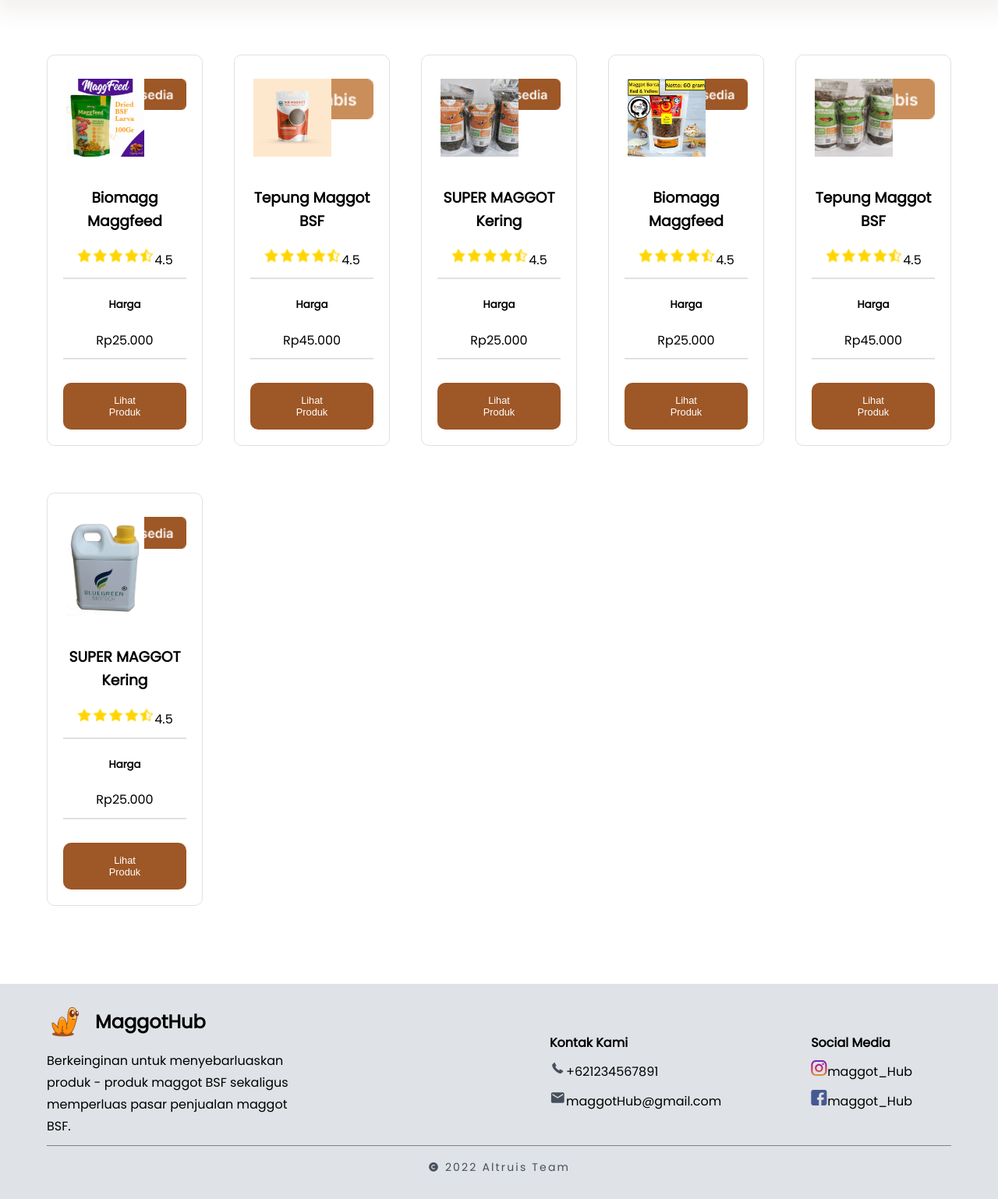
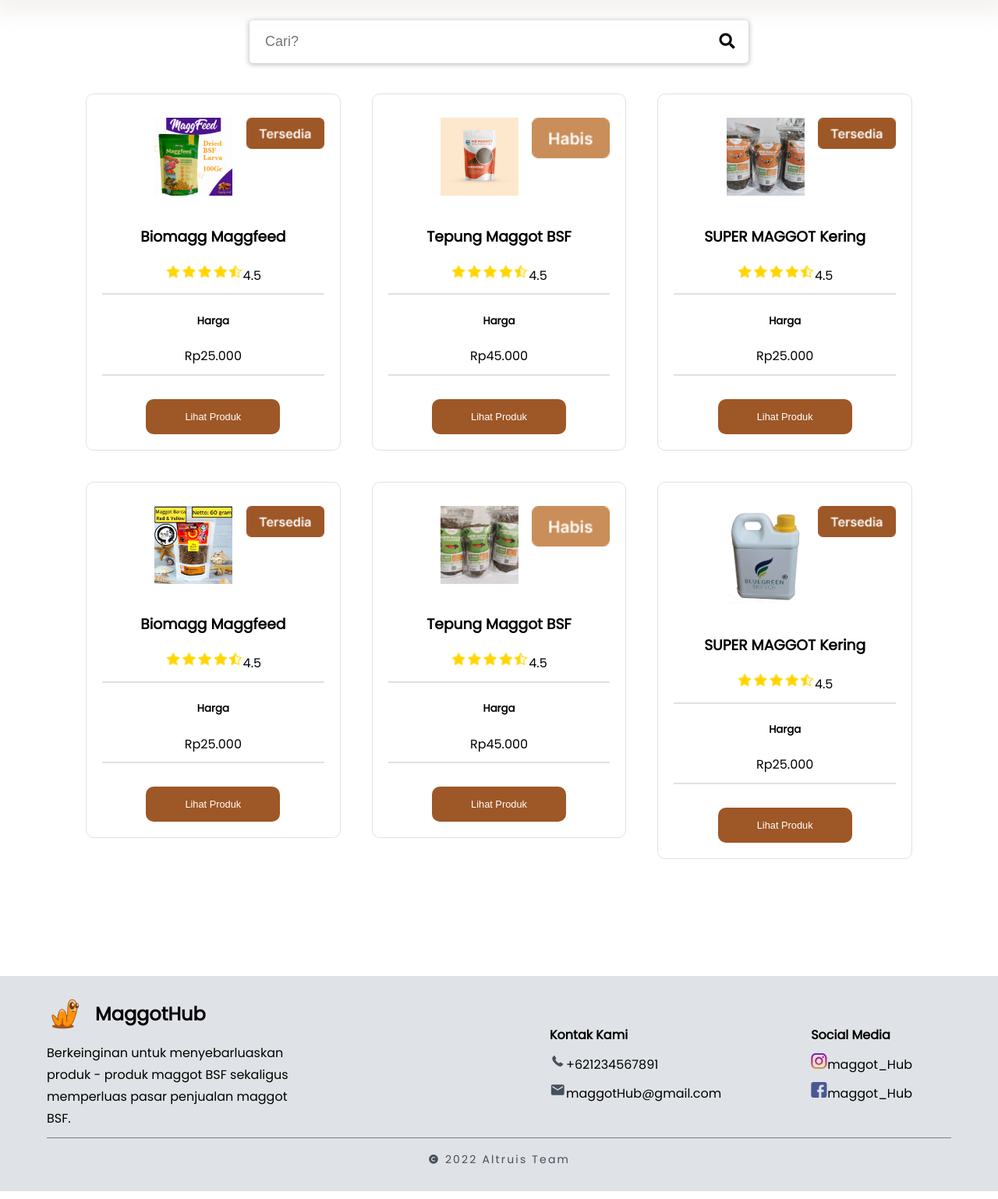
Before and after one commit to alfinabalqis/pt1-maggothub, a PHP site: page /produk.html in a window 1280 px wide. Shown: the part 80-1618 px from the top of the page at 78% size. Run offline with PHP 8.4, Linux system fonts and the light colour scheme.

Commit message:
Adding Searchbar - Produk Page

```diff
--- a/assets/css/style.css
+++ b/assets/css/style.css
@@ -318,7 +318,7 @@ button:hover {
   transform: rotate(180deg);
 }
 
-/* ===== Container =====*/
+/* ===== Home & Tentang BSF =====*/
 .isi {
   display: flex;
 }
@@ -404,13 +404,81 @@ button:hover {
   font-size: var(--normal-font-size);
 }
 
-/* ===== Produk =====*/
+/* ===== Searching =====*/
+.wrapper{
+  position: absolute;
+  left: 25%;
+  width: 50%;
+  margin-bottom: 10%;
+  z-index: 2;
+}
+.wrapper .search-input{
+  background: #fff;
+  width: 100%;
+  border-radius: 5px;
+  position: relative;
+  box-shadow: 0px 1px 5px 3px rgba(0,0,0,0.12);
+}
+.search-input input{
+  height: 55px;
+  width: 100%;
+  outline: none;
+  border: none;
+  border-radius: 5px;
+  padding: 0 60px 0 20px;
+  font-size: 18px;
+  box-shadow: 0px 1px 5px rgba(0,0,0,0.1);
+}
 
+.search-input.active input{
+  border-radius: 5px 5px 0 0;
+}
+.search-input .autocom-box{
+  padding: 0;
+  opacity: 0;
+  pointer-events: none;
+  max-height: 280px;
+  overflow-y: auto;
+}
+.search-input.active .autocom-box{
+  background: #fff;
+  padding: 10px 8px;
+  opacity: 1;
+  pointer-events: auto;
+}
+.autocom-box li{
+  list-style: none;
+  padding: 8px 12px;
+  display: none;
+  width: 100%;
+  cursor: default;
+  border-radius: 3px;
+}
+.search-input.active .autocom-box li{
+  color: #000;
+  display: block;
+}
+.autocom-box li:hover{
+  background: #efefef;
+}
+.search-input .icon{
+  position: absolute;
+  right: 0px;
+  top: 0px;
+  height: 55px;
+  width: 55px;
+  text-align: center;
+  line-height: 55px;
+  font-size: 20px;
+  cursor: pointer;
+}
+
+/* ===== List Produk =====*/
 .fix-img img {
   width: 100px;
 }
 .container {
-  padding: 50px;
+  padding: 100px;
 }
 
 .container h1{
--- /dev/null
+++ b/assets/script/searching.js
@@ -0,0 +1,59 @@
+// getting all required elements
+const searchWrapper = document.querySelector(".search-input");
+const inputBox = searchWrapper.querySelector("input");
+const suggBox = searchWrapper.querySelector(".autocom-box");
+const icon = searchWrapper.querySelector(".icon");
+let linkTag = searchWrapper.querySelector("a");
+let webLink;
+
+// if user press any key and release
+inputBox.onkeyup = (e)=>{
+    let userData = e.target.value; //user enetered data
+    let emptyArray = [];
+    if(userData){
+        icon.onclick = ()=>{
+            webLink = `https://www.google.com/search?q=${userData}`;
+            linkTag.setAttribute("href", webLink);
+            linkTag.click();
+        }
+        emptyArray = suggestions.filter((data)=>{
+            //filtering array value and user characters to lowercase and return only those words which are start with user enetered chars
+            return data.toLocaleLowerCase().startsWith(userData.toLocaleLowerCase());
+        });
+        emptyArray = emptyArray.map((data)=>{
+            // passing return data inside li tag
+            return data = `<li>${data}</li>`;
+        });
+        searchWrapper.classList.add("active"); //show autocomplete box
+        showSuggestions(emptyArray);
+        let allList = suggBox.querySelectorAll("li");
+        for (let i = 0; i < allList.length; i++) {
+            //adding onclick attribute in all li tag
+            allList[i].setAttribute("onclick", "select(this)");
+        }
+    }else{
+        searchWrapper.classList.remove("active"); //hide autocomplete box
+    }
+}
+
+function select(element){
+    let selectData = element.textContent;
+    inputBox.value = selectData;
+    icon.onclick = ()=>{
+        webLink = `https://www.google.com/search?q=${selectData}`;
+        linkTag.setAttribute("href", webLink);
+        linkTag.click();
+    }
+    searchWrapper.classList.remove("active");
+}
+
+function showSuggestions(list){
+    let listData;
+    if(!list.length){
+        userValue = inputBox.value;
+        listData = `<li>${userValue}</li>`;
+    }else{
+      listData = list.join('');
+    }
+    suggBox.innerHTML = listData;
+}
--- /dev/null
+++ b/assets/script/suggestions.js
@@ -0,0 +1,5 @@
+let suggestions = [
+    "Biomagg Maggfeed",
+    "Tepung Maggot BSF",
+    "SUPER MAGGOT Kering"
+];
--- a/produk.html
+++ b/produk.html
@@ -7,6 +7,7 @@
     <title>Produk</title>
     <link rel="shortcut icon" href="./assets/images/logo.png" type="image/x-icon">
     <link rel="stylesheet" href="https://cdn.jsdelivr.net/npm/boxicons@latest/css/boxicons.min.css">
+    <link rel="stylesheet" href="https://cdnjs.cloudflare.com/ajax/libs/font-awesome/5.15.3/css/all.min.css"/>
     <link rel="stylesheet" href="./assets/css/style.css">
 </head>
 <body>
@@ -122,6 +123,19 @@
         </div>
     </div>
 
+    <main>
+        <!--Searchbar-->
+        <div class="wrapper">
+            <br>
+            <div class="search-input">
+                <a href="" target="_blank" hidden></a>
+                <input type="text" placeholder="Cari?">
+                <div class="autocom-box">
+                <!-- here list are inserted from javascript -->
+                </div>
+                <div class="icon"><i class="fas fa-search"></i></div>
+            </div>
+        </div>
         <!--List Products-->
         <div class="container produk">
             <div class="row">
@@ -182,6 +196,8 @@
                         </div>
                     </div>
                 </div>
+            </div>
+            <div class="row">
                 <div class="col-3 fix-img">
                     <div class="produk">
                         <div class="img-produk">
@@ -241,6 +257,7 @@
                 </div>
             </div>
         </div>
+    </main>
 
     <!--Footer-->
     <footer>
@@ -283,5 +300,8 @@
 
     <!--===== MAIN JS =====-->
     <script src="assets/script/main.js"></script>
+    <!--===== SEARCHING$SUGGESTIONS JS =====-->
+    <script src="assets/script/searching.js"></script>
+    <script src="assets/script/suggestions.js"></script>
 </body>
 </html>
```
Lines whose indentation alone changed are shown as unchanged.
